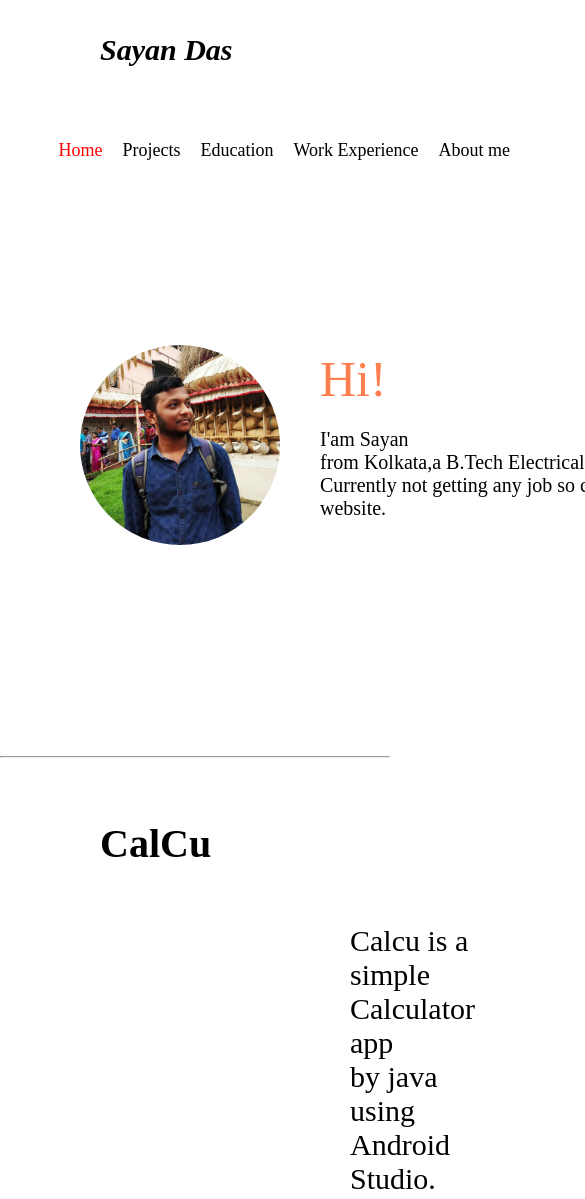
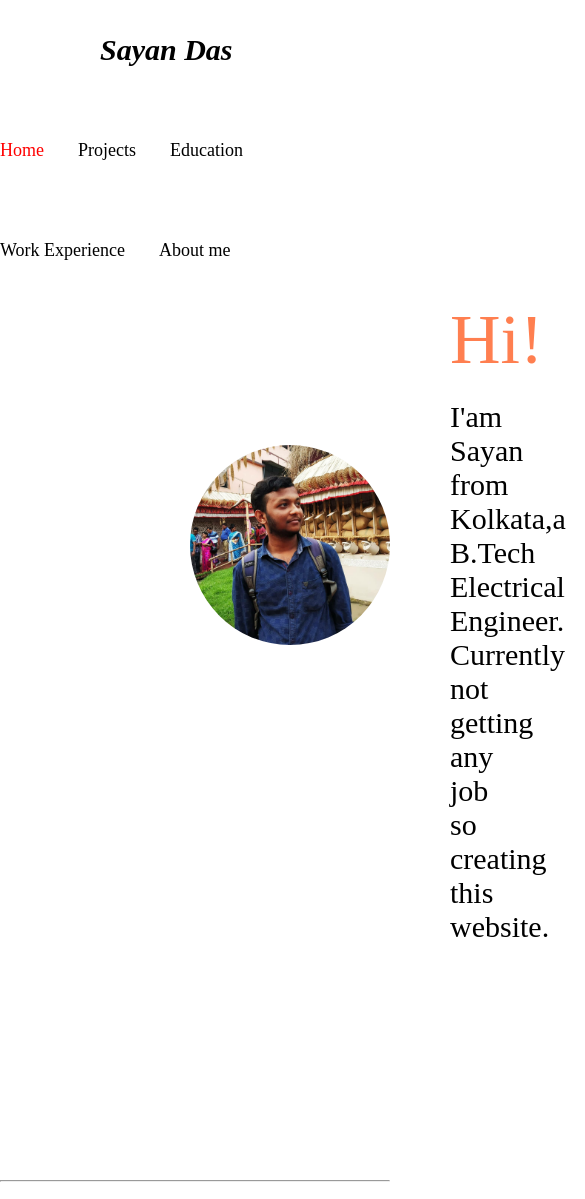
Before and after one commit to SYN-23/Portfolio-Website, a plain HTML site: page index.html in a window 390 px wide. Shown: the top 1199 px of the page, 585 px wide, since content can reach past the window. Drawn offline with Linux system fonts and the light colour scheme.

Commit message:
1080 px responsive add

```diff
--- a/index.html
+++ b/index.html
@@ -79,29 +79,23 @@
           margin-block-start: 0;
         }
 
-        @media (max-width:480px) {
-.profile_picture{
-    margin-left: 80px;
+        @media (max-width:1080px) {
 
+.calcu_img{
+    margin-left: 420px;
 }
-.intro{
-    font-size: 20px;
-    margin-left: 320px;
-    width: 100%;
+.graph_img1{
+    margin-left: 100px;
 }
-.hi{
-    margin-top: 250px;
-    font-size: 50px;
-    margin-left: 320px;
+.text{
+    margin-left: 100px;
 }
-ul{
-
-    margin-right: -140px;
+li.view_project a{
+    margin-right: 400px;
 }
-ul li{
-    float:left;
-    margin-right: 20px;
-}
+sl{
+    float:right;
+    margin-right: 420px;
 
 }
 
@@ -134,7 +128,7 @@ ul li{
     <section class="Project_section" id="Project">
         <div class="new project">
             <label class="logo_project">CalCu</label>
-            <p class="text">Calcu is a simple Calculator app <br>by java using Android Studio.</p>
+            <p class="text">Calcu is a simple Calculator app by java using Android Studio.</p>
             <ul>
                 <li class="view_project"><a href="https://github.com/SYN-23/CalCUproject" target="_blank">View Project </a></ul></li>
             <img class="calcu_img" src="Calcu.png" alt="">
```
